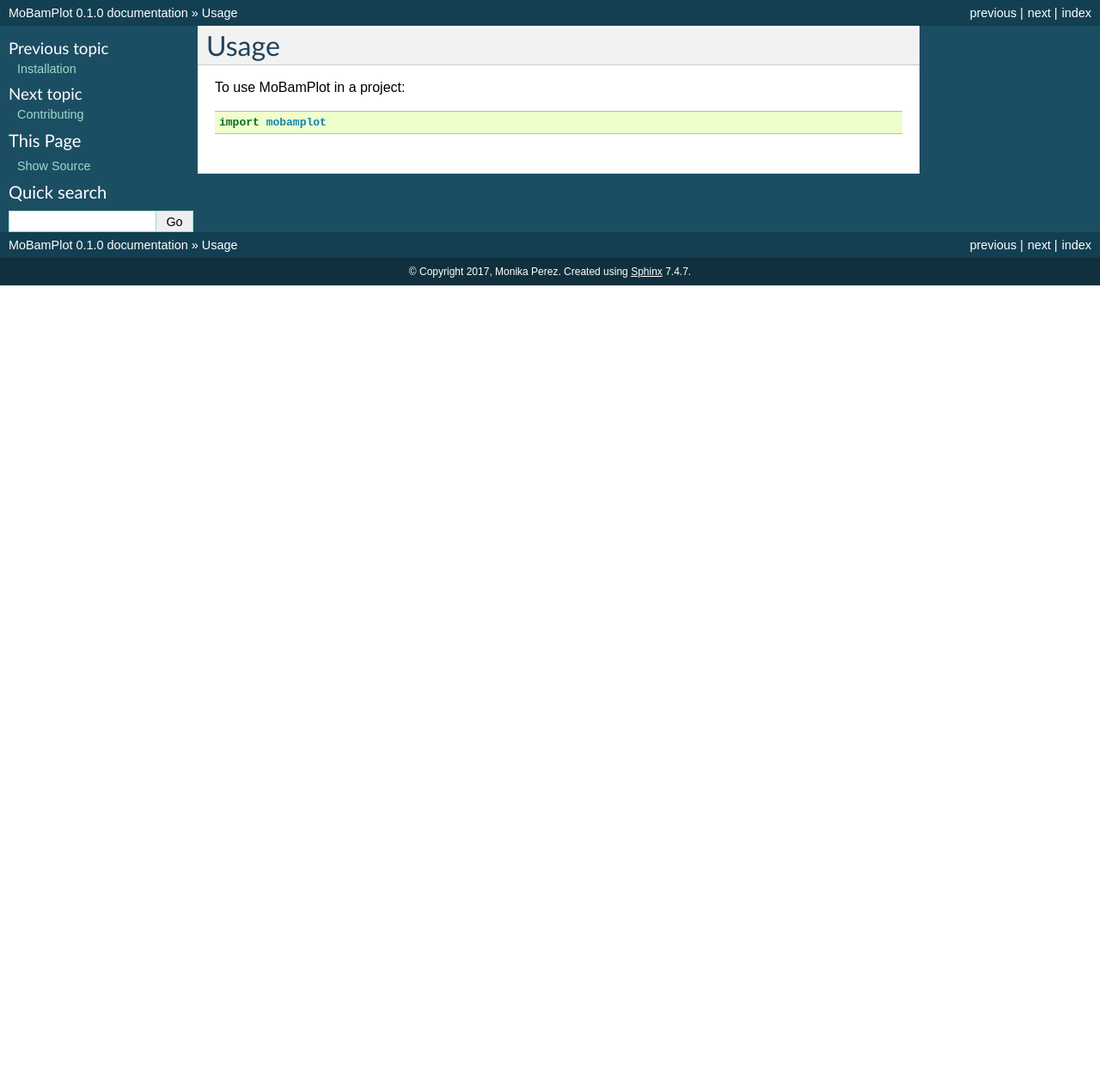
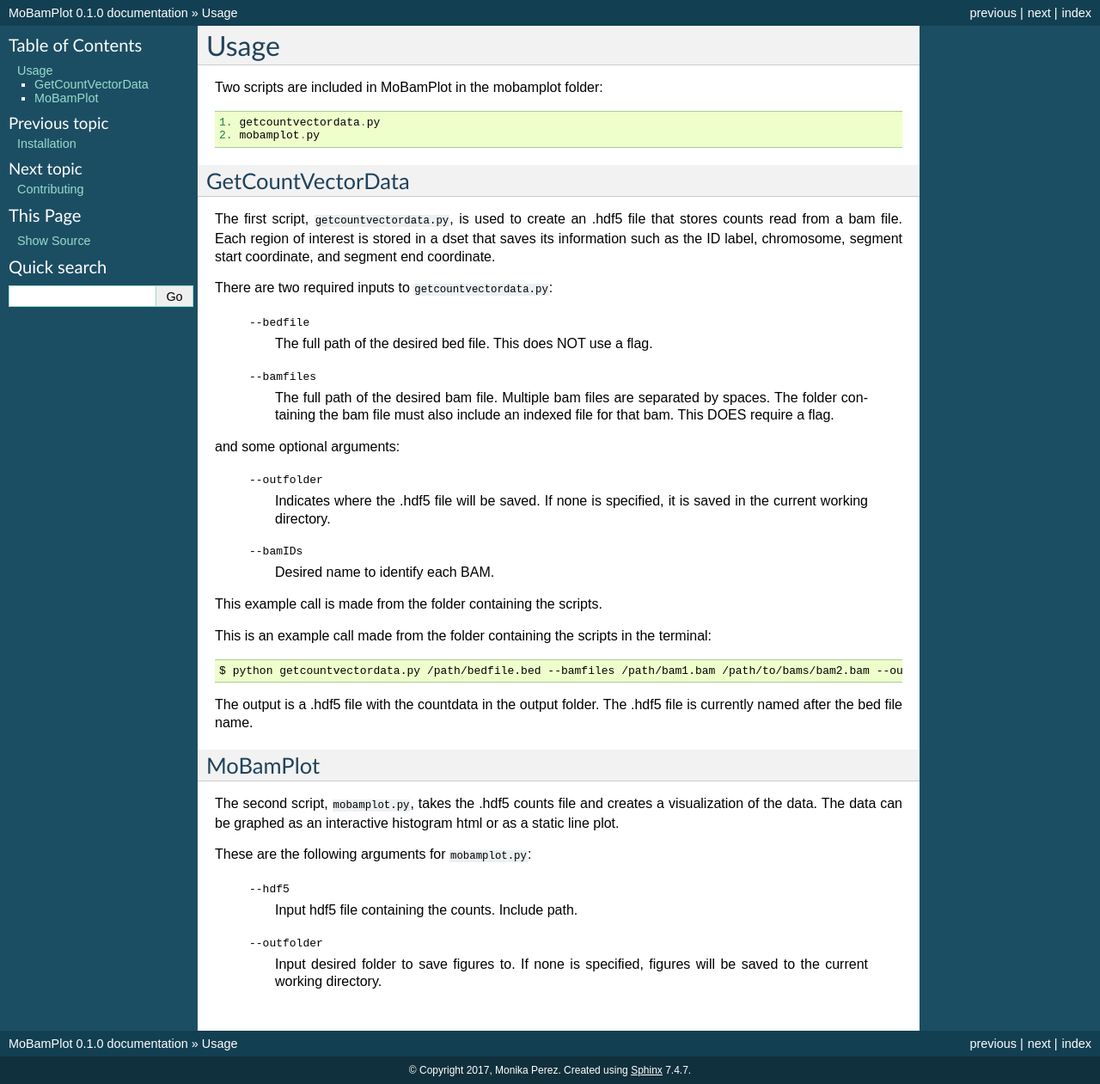
Before and after one commit to linlabcode/moBamPlot, a Sphinx documentation site: the page built from docs/usage.rst, in a window 1280 px wide. Shown: the whole page at 86% size. Built offline with Sphinx 7.4.7, drawn with Linux system fonts in a browser that asks for light colours; pages that are not in the unit, such as notebooks, are missing from menus; before the commit the page ends 900 px from its top, so only the background shows below that.

Commit message:
Update usage.rst

```diff
--- a/docs/usage.rst
+++ b/docs/usage.rst
@@ -2,6 +2,42 @@
 Usage
 =====
 
-To use MoBamPlot in a project::
+Two scripts are included in MoBamPlot in the mobamplot folder::
 
-    import mobamplot
+    1. getcountvectordata.py
+    2. mobamplot.py
+
+GetCountVectorData
+------------------
+
+The first script, ``getcountvectordata.py``, is used to create an .hdf5 file that stores counts read from a bam file. Each region of interest is stored in a dset that saves its information such as the ID label, chromosome, segment start coordinate, and segment end coordinate.
+
+There are two required inputs to ``getcountvectordata.py``:
+
+     --bedfile  The full path of the desired bed file. This does NOT use a flag.
+     --bamfiles  The full path of the desired bam file. Multiple bam files are separated by spaces. The folder containing the bam file must also include an indexed file for that bam. This DOES require a flag.
+
+and some optional arguments:
+
+     --outfolder  Indicates where the .hdf5 file will be saved. If none is specified, it is saved in the current working directory.
+     --bamIDs  Desired name to identify each BAM.
+
+This example call is made from the folder containing the scripts.
+
+This is an example call made from the folder containing the scripts in the terminal:
+
+.. code-block:: shell
+
+   $ python getcountvectordata.py /path/bedfile.bed --bamfiles /path/bam1.bam /path/to/bams/bam2.bam --outfolder /path/outputfolder
+
+The output is a .hdf5 file with the countdata in the output folder. The .hdf5 file is currently named after the bed file name.
+
+MoBamPlot
+---------
+
+The second script, ``mobamplot.py``, takes the .hdf5 counts file and creates a visualization of the data. The data can be graphed as an interactive histogram html or as a static line plot.
+
+These are the following arguments for ``mobamplot.py``:
+
+     --hdf5  Input hdf5 file containing the counts. Include path.
+     --outfolder  Input desired folder to save figures to. If none is specified, figures will be saved to the current working directory.
```
